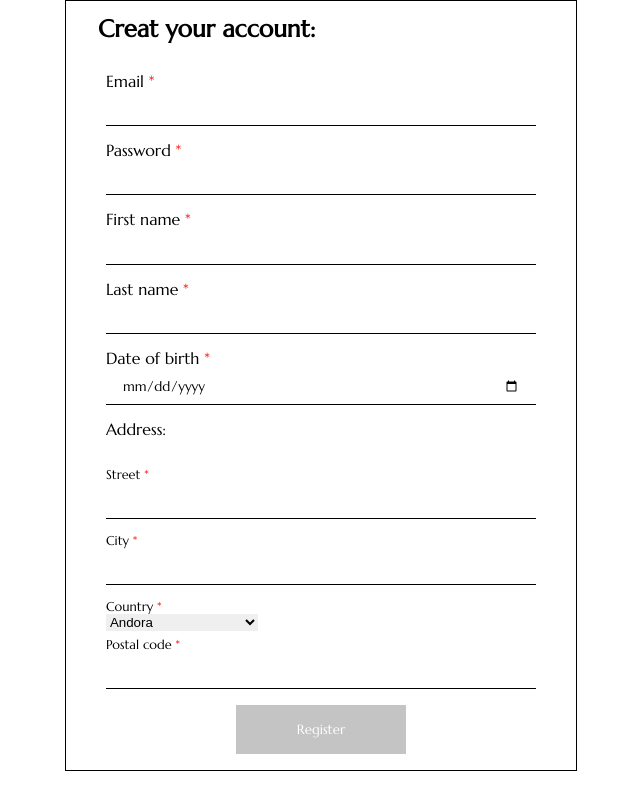
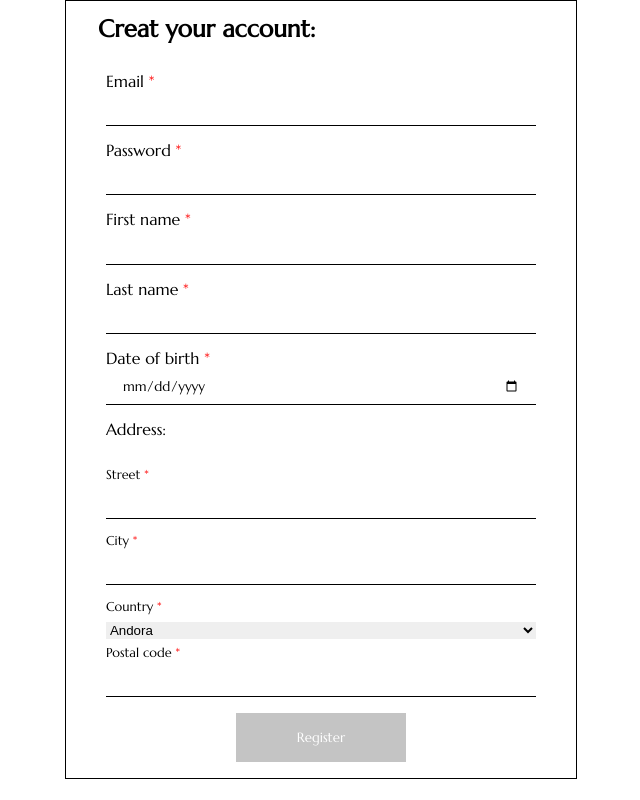
Before and after one commit to Oksandra/eCommerce-Application, a React (Create React App) app: page / in a window 1280 px wide. Shown: the whole page, without its empty margins (319-959 px from the left). Built offline with nearby package versions, Linux system fonts and the light colour scheme.

Commit message:
feat: add changes

```diff
--- a/src/components/RegistrationForm/RegistrationForm.scss
+++ b/src/components/RegistrationForm/RegistrationForm.scss
@@ -1,6 +1,6 @@
 @import '../../styles/abstracts/constants';
 @import '../../styles/abstracts/extends';
-.registration-page {
+.registration-form__wrapper {
   width: 40%;
   margin: 0 auto;
   background-color: $light-color;
@@ -30,7 +30,7 @@
       .star {
         color: red;
       }
-      .address__select {
+      &-select {
         width: 100%;
         margin-top: 0.5rem;
       }
--- a/src/components/RegistrationForm/RegistrationForm.tsx
+++ b/src/components/RegistrationForm/RegistrationForm.tsx
@@ -1,9 +1,9 @@
 import React from 'react';
 import './RegistrationForm.scss';
-import { SubmitErrorHandler, SubmitHandler, useForm } from 'react-hook-form';
+import { SubmitHandler, useForm } from 'react-hook-form';
 import checkDateBirth from '../../helpers/checkDateBirth';
 import { MyForm } from '../../interfaces/interfaces';
-import SelectCountries from '../LoginForm/SelectCountries/SelectCountries';
+import SelectCountries from '../SelectCountries/SelectCountries';
 import checkPostalCode from '../../helpers/checkPostalCode';
 
 function RegistrationForm(): JSX.Element {
@@ -21,12 +21,9 @@ function RegistrationForm(): JSX.Element {
     reset();
   };
 
-  const error: SubmitErrorHandler<MyForm> = (data) => {
-    console.log(data);
-  };
-
   return (
-    <form className="registration-form" onSubmit={handleSubmit(submit, error)}>
+    <div className="registration-form__wrapper">
+      <form className="registration-form" onSubmit={handleSubmit(submit)}>
         <h2 className="registration-form__title">Creat your account:</h2>
         <div className="registration-form__customer-info">
           <label htmlFor="email">
@@ -45,7 +42,9 @@ function RegistrationForm(): JSX.Element {
             />
           </label>
           <div className="input-error">
-          {errors.email && <p>{errors.email.message || 'Incorrect email!'}</p>}
+            {errors.email && (
+              <p>{errors.email.message || 'Incorrect email!'}</p>
+            )}
           </div>
           <label htmlFor="password">
             Password <span className="star">*</span>
@@ -155,7 +154,9 @@ function RegistrationForm(): JSX.Element {
         </label>
         <div className="input-error">
           {errors.address?.street && (
-          <p>The field is required and must contain at least one character!</p>
+            <p>
+              The field is required and must contain at least one character!
+            </p>
           )}
         </div>
         <label htmlFor="city">
@@ -219,6 +220,7 @@ function RegistrationForm(): JSX.Element {
           Register
         </button>
       </form>
+    </div>
   );
 }
 
--- a/src/components/LoginForm/SelectCountries/SelectCountries.tsx
+++ b/src/components/SelectCountries/SelectCountries.tsx
@@ -1,5 +1,5 @@
 import React from 'react';
-import { countries } from '../../RegistrationForm/countries';
+import { countries } from './countries';
 
 const SelectCountries: React.FC = () => {
   const selectCountry = (event: React.ChangeEvent<HTMLSelectElement>): void => {
@@ -14,7 +14,7 @@ const SelectCountries: React.FC = () => {
   };
 
   return (
-    <select onChange={selectCountry}>
+    <select className="address__country-select" onChange={selectCountry}>
       {countries.map((country) => (
         <option key={country.code}>{country.country}</option>
       ))}
--- a/src/helpers/checkPostalCode.tsx
+++ b/src/helpers/checkPostalCode.tsx
@@ -1,5 +1,5 @@
 import { postcodeValidator } from 'postcode-validator';
-import { countries } from '../components/RegistrationForm/countries';
+import { countries } from '../components/SelectCountries/countries';
 
 export default function checkPostalCode(data: string): boolean {
   const country = document.querySelector('option.selected')?.textContent;
```
Also changed, not shown: src/components/SelectCountries/countries.tsx (renamed from src/components/RegistrationForm/countries.tsx). Lines whose indentation alone changed are shown as unchanged.
